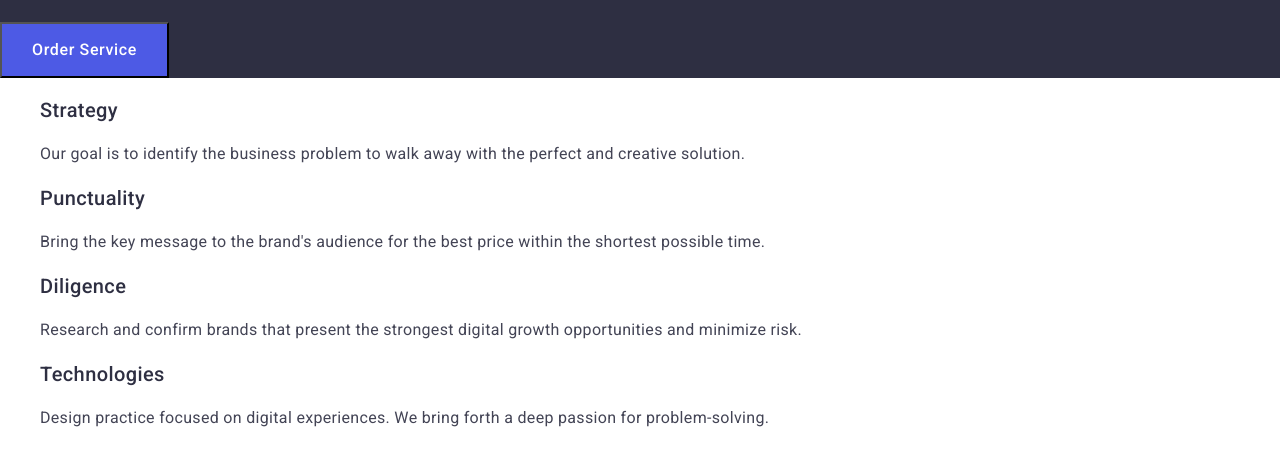
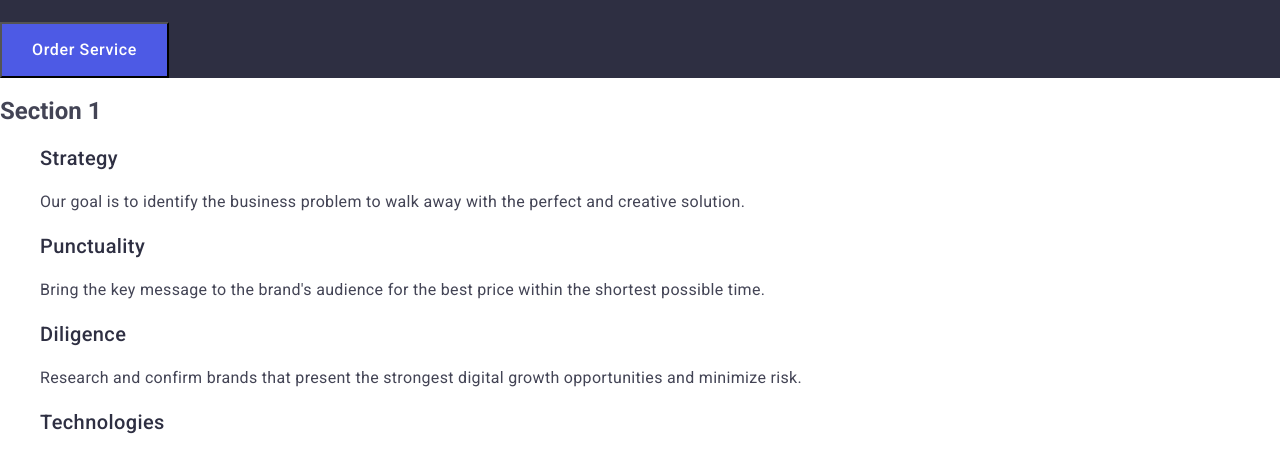
Before and after one commit to Viki5555/goit-markup-hw-02, a plain HTML site: page index.html in a window 1280 px wide. Shown: the part 304-755 px from the top of the page. Drawn offline with nearby package versions, Linux system fonts and the light colour scheme.

Commit message:
all styles

```diff
--- a/index.html
+++ b/index.html
@@ -57,7 +57,7 @@
         <button class="hero-buttom" type="button">Order Service</button>
       </section>
       <section class="feature">
-        <!--<h2>Section 1</h2>-->
+        <h2>Section 1</h2>
         <ul class="feature-list">
           <li class="feature-item">
             <h3 class="title3">Strategy</h3>
```
